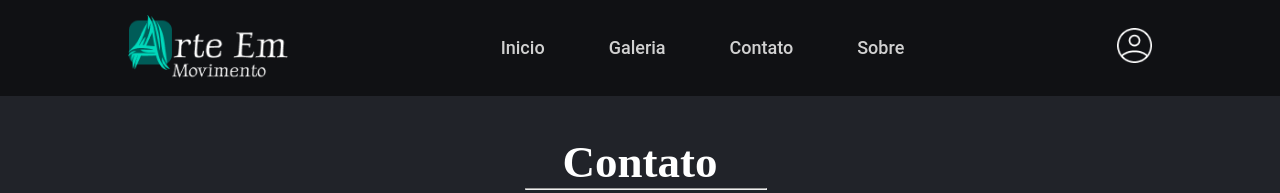
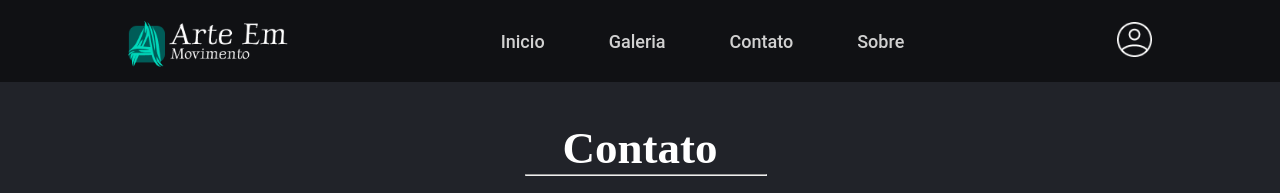
Before and after one commit to LauraKalybatas/ArteEmMov, a plain HTML site: page site/contato.html in a window 1280 px wide. Shown: the top 193 px of the page. Drawn offline with Linux system fonts and the light colour scheme.

Commit message:
frontend

```diff
--- a/site/contato.html
+++ b/site/contato.html
@@ -9,7 +9,7 @@
 <body>
     <header>
         <div class="nav">
-        <img class="logo" src="img/logo.png" alt="logo">
+        <img class="logo" src="img/Group 3.png" alt="logo">
         <nav>
             <ul class="nav_links">
                 <li><a href="inicio.html">Inicio</a></li>
```
Also changed, not shown: site/galeleria1.html (+1 -1 lines), site/galeleria2.html (+1 -1 lines), site/galeleria3.html (+1 -1 lines), site/galeleria4.html (+1 -1 lines), site/galeria.html (+1 -1 lines), site/inicio.html (+1 -1 lines), site/login.html (+1 -1 lines), site/sobre.html (+1 -1 lines), site/img/Group 3.png (added), site/img/logo.png (deleted).
